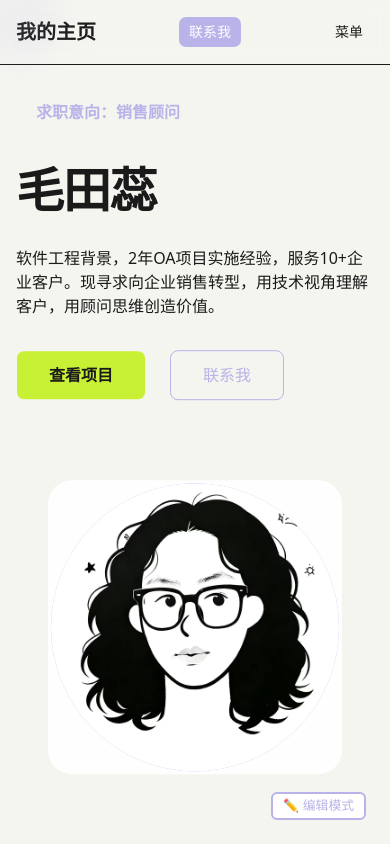
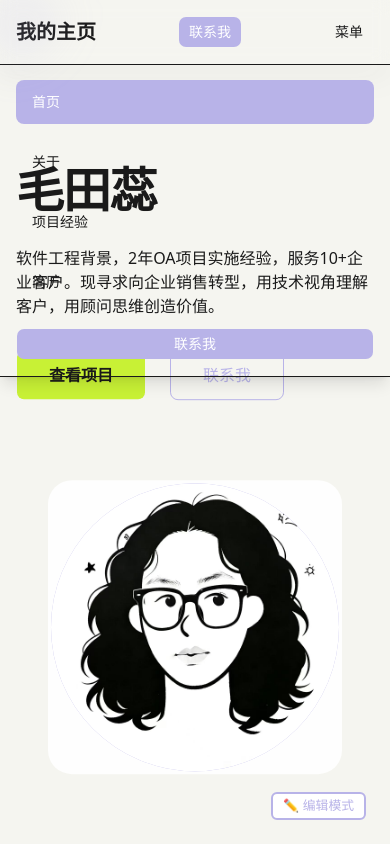
Before and after one commit to tianrui468-ui/my-portfolio, a Next.js app: page / in a window 390 px wide. Both pictures are taken after a click on the button "菜单". Shown: the top 844 px of the page. Built offline with nearby package versions, Linux system fonts and the light colour scheme.

Commit message:
Update nav.tsx

```diff
--- a/components/nav.tsx
+++ b/components/nav.tsx
@@ -17,6 +17,7 @@ export default function Nav() {
 
   const [scrolled, setScrolled] = useState(false)
   const [contactDialogOpen, setContactDialogOpen] = useState(false)
+  const [mobileMenuOpen, setMobileMenuOpen] = useState(false)
 
   useEffect(() => {
     const handleScroll = () => {
@@ -72,12 +73,50 @@ export default function Nav() {
         </Button>
 
         {/* Mobile Menu Button - Text Only */}
-        <Button variant="ghost" className="md:hidden">
+        <Button
+          variant="ghost"
+          className="md:hidden"
+          onClick={() => setMobileMenuOpen(!mobileMenuOpen)}
+          aria-expanded={mobileMenuOpen}
+          aria-label="切换菜单"
+        >
           <EditableText id="nav-mobile-menu-button" as="span">
             菜单
           </EditableText>
         </Button>
       </div>
+
+      {/* Mobile Menu Dropdown */}
+      {mobileMenuOpen && (
+        <div className="md:hidden absolute top-16 left-0 right-0 bg-warm-white/95 backdrop-blur-lg border-b shadow-lg">
+          <nav className="container mx-auto px-4 py-4 flex flex-col gap-4">
+            {navLinks.map((link) => (
+              <Link
+                key={link.name}
+                href={link.href}
+                className={`text-sm font-medium transition-colors px-4 py-3 rounded-lg ${isActive(link.href) ? 'bg-purple-accent text-white' : 'text-main-text/70 hover:text-main-text hover:bg-gray-100'}`}
+                onClick={() => setMobileMenuOpen(false)}
+              >
+                <EditableText id={`nav-mobile-link-${link.name}`} as="span">
+                  {link.name}
+                </EditableText>
+              </Link>
+            ))}
+            <Button
+              className="bg-purple-accent hover:bg-purple-accent/90 text-white mt-2"
+              onClick={() => {
+                setContactDialogOpen(true)
+                setMobileMenuOpen(false)
+              }}
+            >
+              <EditableText id="nav-mobile-contact-button" as="span">
+                联系我
+              </EditableText>
+            </Button>
+          </nav>
+        </div>
+      )}
+
       <ContactDialog
         open={contactDialogOpen}
         onOpenChange={setContactDialogOpen}
```
